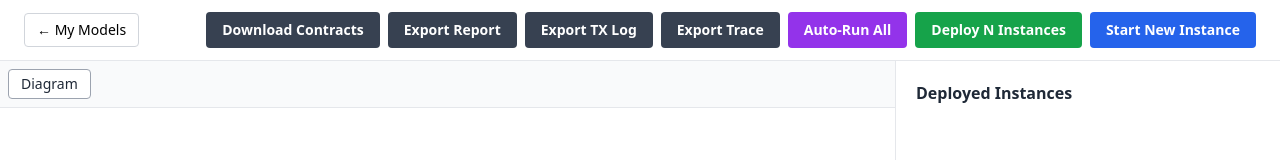
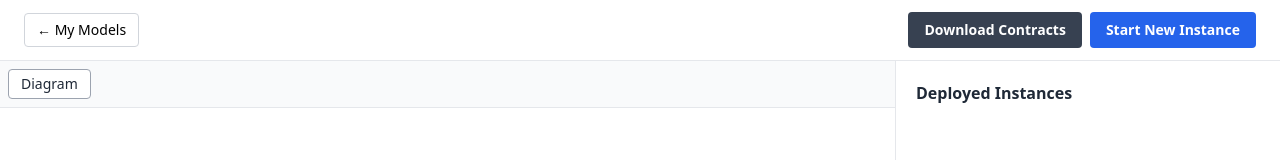
Before and after one commit to Hassan42/BPMN4BC, a website: page Modeler/app/model-detail.html in a window 1280 px wide. Shown: the top 160 px of the page. Drawn offline with nearby package versions, Linux system fonts and the light colour scheme; files whose address does not match are found by name.

Commit message:
hide export and auto-run buttons

```diff
--- a/Modeler/app/model-detail.html
+++ b/Modeler/app/model-detail.html
@@ -32,25 +32,26 @@
           class="px-4 py-2 text-sm rounded bg-gray-700 text-white hover:bg-gray-800 font-semibold">
           Download Contracts
         </button>
+        <!-- export / auto-run / bulk-deploy buttons hidden for now: remove "hidden" to show again -->
         <button id="export-btn"
-          class="px-4 py-2 text-sm rounded bg-gray-700 text-white hover:bg-gray-800 font-semibold">
+          class="hidden px-4 py-2 text-sm rounded bg-gray-700 text-white hover:bg-gray-800 font-semibold">
           Export Report
         </button>
         <button id="export-txlog-btn"
-          class="px-4 py-2 text-sm rounded bg-gray-700 text-white hover:bg-gray-800 font-semibold">
+          class="hidden px-4 py-2 text-sm rounded bg-gray-700 text-white hover:bg-gray-800 font-semibold">
           Export TX Log
         </button>
         <button id="export-trace-btn"
-          class="px-4 py-2 text-sm rounded bg-gray-700 text-white hover:bg-gray-800 font-semibold"
+          class="hidden px-4 py-2 text-sm rounded bg-gray-700 text-white hover:bg-gray-800 font-semibold"
           title="Available after running Auto-Run All">
           Export Trace
         </button>
         <button id="auto-run-btn"
-          class="px-4 py-2 text-sm rounded bg-purple-600 text-white hover:bg-purple-700 font-semibold">
+          class="hidden px-4 py-2 text-sm rounded bg-purple-600 text-white hover:bg-purple-700 font-semibold">
           Auto-Run All
         </button>
         <button id="bulk-deploy-btn"
-          class="px-4 py-2 text-sm rounded bg-green-600 text-white hover:bg-green-700 font-semibold">
+          class="hidden px-4 py-2 text-sm rounded bg-green-600 text-white hover:bg-green-700 font-semibold">
           Deploy N Instances
         </button>
         <button id="deploy-btn"
```
